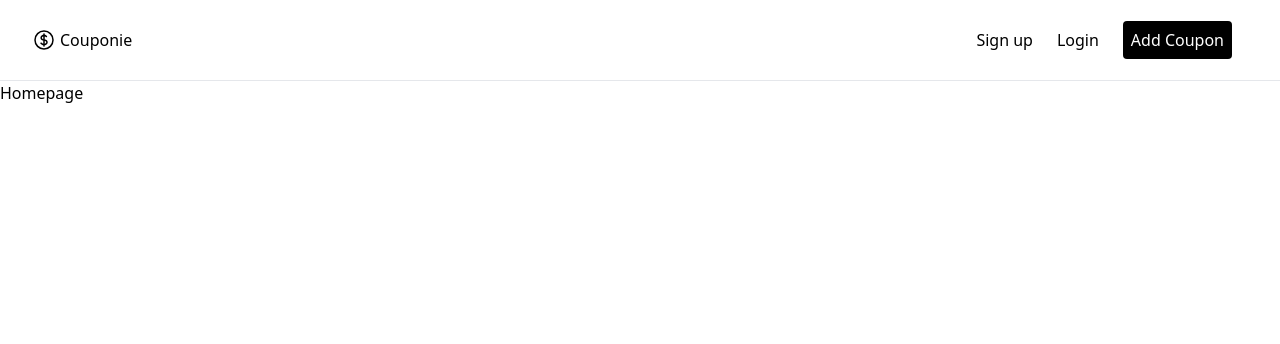
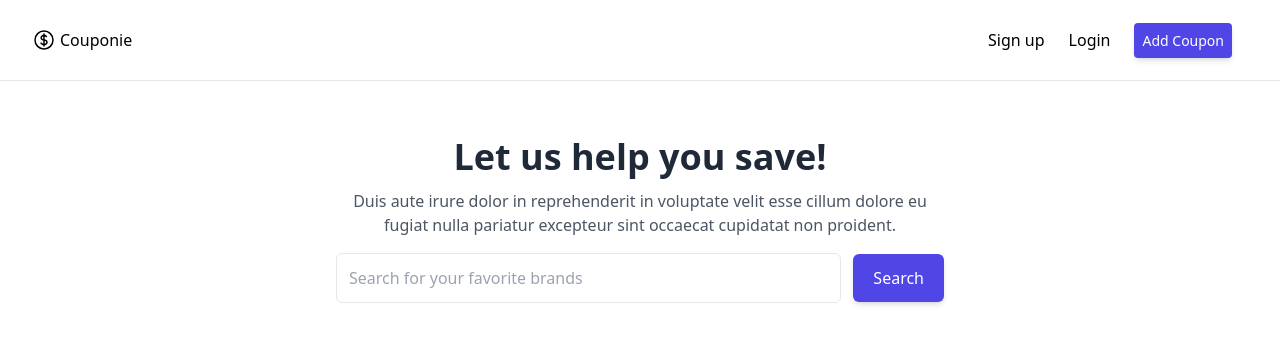
Before and after one commit to elisvcodes/coupon-site-vue, a Nuxt app: page / in a window 1280 px wide. Shown: the top 344 px of the page. Built offline with nearby package versions, Linux system fonts and the light colour scheme.

Commit message:
added a static hero

```diff
--- /dev/null
+++ b/components/Hero/Hero.vue
@@ -0,0 +1,34 @@
+<template>
+  <section class="py-14">
+    <div class="max-w-screen-xl mx-auto px-4 md:text-center md:px-8">
+      <div class="max-w-xl md:mx-auto">
+        <h3 class="text-gray-800 text-3xl font-semibold sm:text-4xl">
+          Let us help you save!
+        </h3>
+        <p class="mt-3 text-gray-600">
+          Duis aute irure dolor in reprehenderit in voluptate velit esse cillum
+          dolore eu fugiat nulla pariatur excepteur sint occaecat cupidatat non
+          proident.
+        </p>
+      </div>
+      <div
+        class="flex gap-3 items-center mt-4 m-auto md:justify-center md:w-1/2"
+      >
+        <form className="w-full items-center justify-center sm:flex">
+          <input
+            type="text"
+            placeholder="Search for your favorite brands"
+            className="text-gray-500 w-full p-3 rounded-md border outline-none focus:border-indigo-600"
+          />
+          <button
+            className="w-full mt-3 px-5 py-3 rounded-md text-white bg-indigo-600 hover:bg-indigo-500 active:bg-indigo-700 duration-150 outline-none shadow-md focus:shadow-none focus:ring-2 ring-offset-2 ring-indigo-600 sm:mt-0 sm:ml-3 sm:w-auto"
+          >
+            Search
+          </button>
+        </form>
+      </div>
+    </div>
+  </section>
+</template>
+
+<script setup lang="ts"></script>
--- a/components/Navbar/Navbar.vue
+++ b/components/Navbar/Navbar.vue
@@ -32,7 +32,7 @@
             <li>
               <NuxtLink
                 role="button"
-                class="bg-black text-white p-2 rounded"
+                class="p-2 bg-indigo-600 hover:bg-indigo-500 active:bg-indigo-700 duration-150 outline-none shadow-md focus:shadow-none focus:ring-2 ring-offset-2 ring-indigo-600 rounded text-white text-sm"
                 to="/add"
                 >Add Coupon</NuxtLink
               >
--- a/layouts/default.vue
+++ b/layouts/default.vue
@@ -4,5 +4,3 @@
     <slot />
   </div>
 </template>
-
-<script setup lang="ts"></script>
--- a/pages/index.vue
+++ b/pages/index.vue
@@ -1,7 +1,5 @@
 <template>
-  <div>Homepage</div>
+  <div>
+    <Hero />
+  </div>
 </template>
-
-<script setup lang="ts"></script>
-
-<style scoped></style>
```
